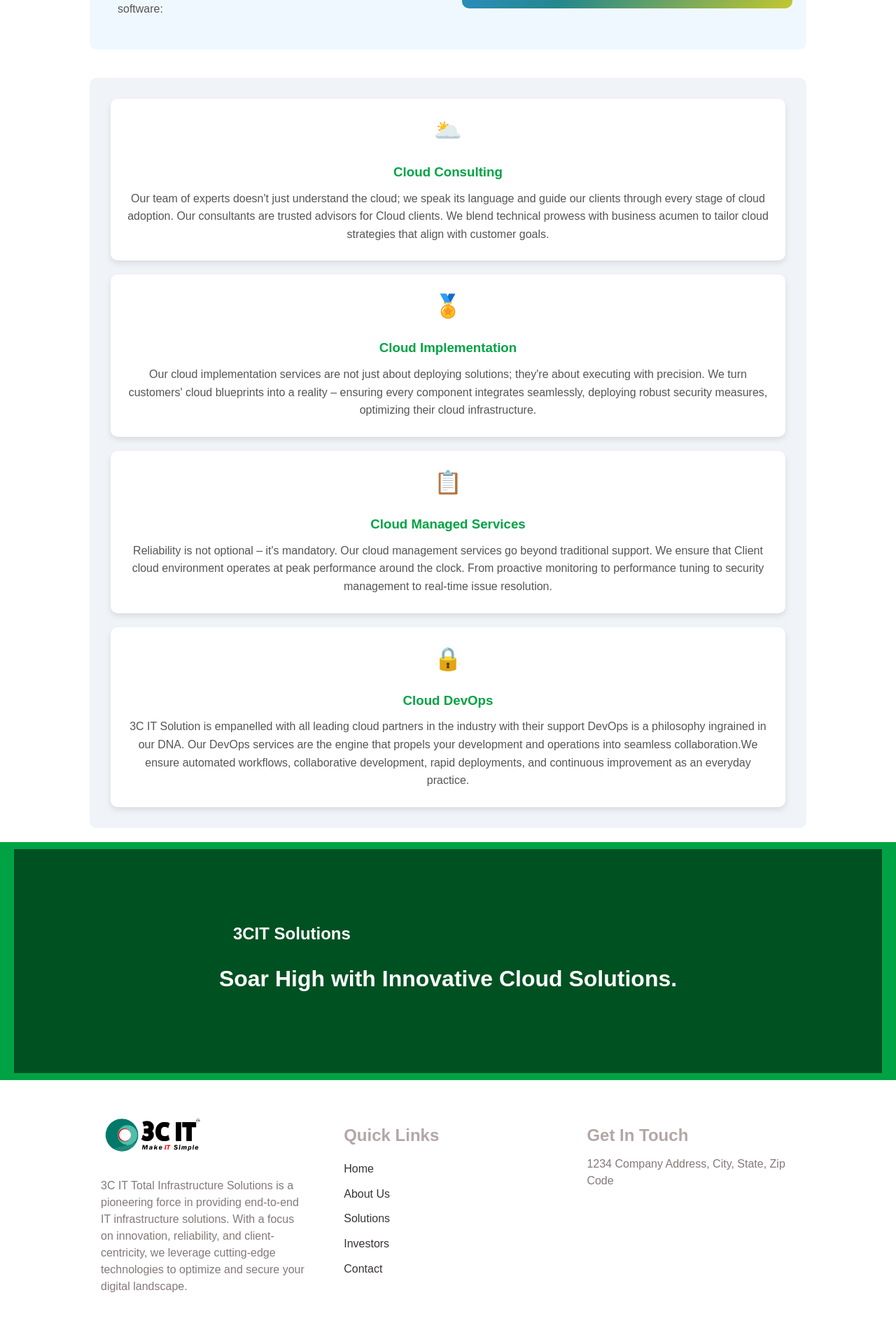
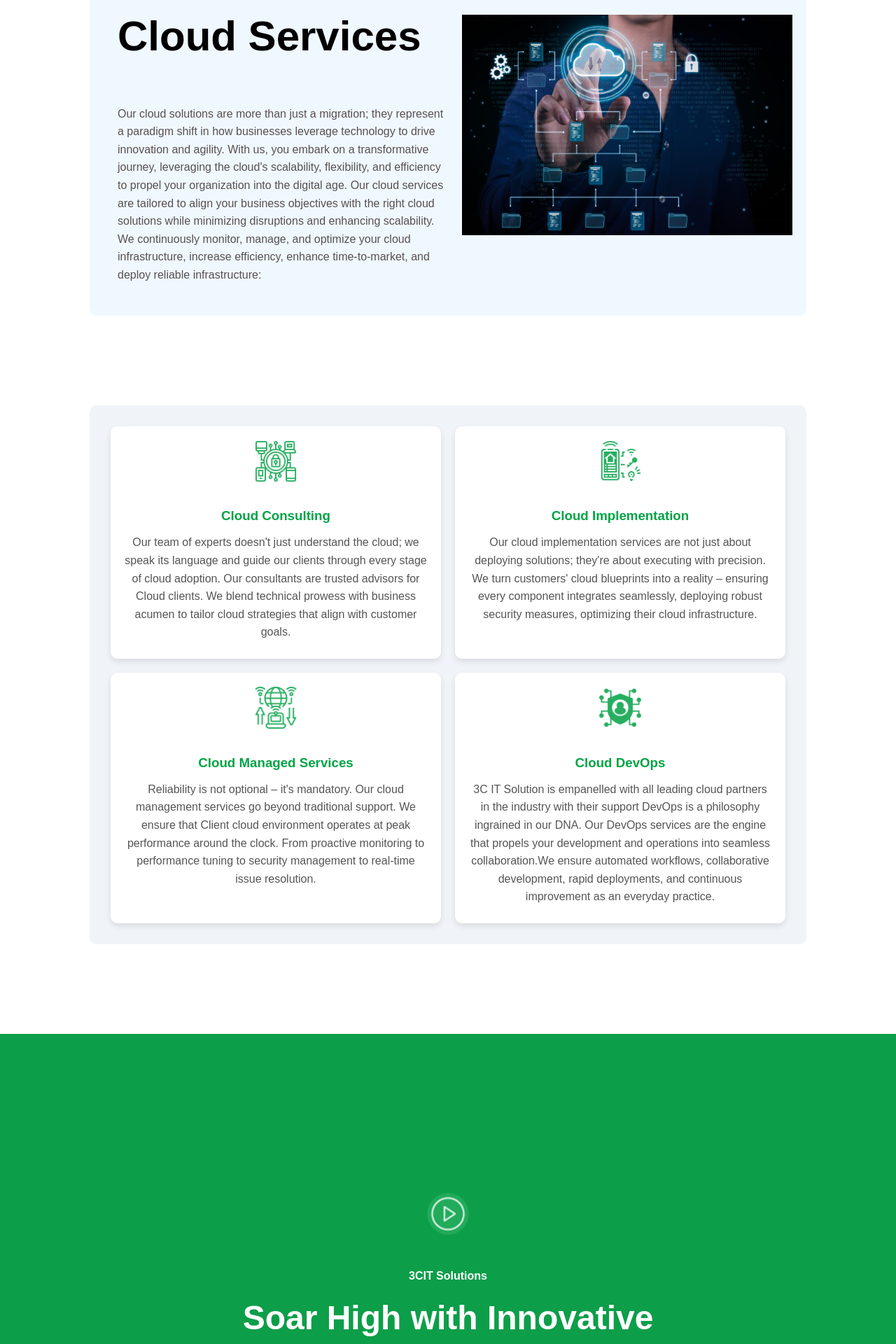
Before and after one commit to adinathgarud/3cit, a React (Create React App) app: page /solutions/digital-business/cloud-services in a window 1280 px wide. Shown: the part 820-2740 px from the top of the page at 70% size. Built offline with nearby package versions, Linux system fonts and the light colour scheme.

Commit message:
cloud services  Update

```diff
--- a/src/Pages/Solutions/DigitalBusiness/CloudServices/CloudServices.css
+++ b/src/Pages/Solutions/DigitalBusiness/CloudServices/CloudServices.css
@@ -2,9 +2,9 @@
 .cloud-service {
   background-image: url('../../../../assets/Add-a-subheading-12.png'); /* Replace with your actual image path */
   display: grid;
-    align-items: center;
+  align-items: end;
   justify-content: center;
-    height: 70vh;
+  height: 90vh;
   background-size: cover;
   background-repeat: no-repeat;
   margin-top: -110px;
@@ -12,7 +12,8 @@
 }
 
 .cloud-content {
-    text-align: center;
+  text-align:center;
+
   color: white;
   font-family: 'Arial, sans-serif';
 }
@@ -41,31 +42,32 @@
 .cloud-image-content img {
   max-width: 100%;
   height: auto;
-    border-radius: 10px;
 }
 
 .cloud-text-content h2 {
-    color: #00a344;
+  color: black;
+  font-size: 60px;
 }
 
 .cloud-text-content p {
-    color: #555;
+  color: #575050;
   line-height: 1.6;
   font-size: 1rem;
 }
 
 .cloud-services {
   display: flex;
+  flex-direction: row;
   flex-wrap: wrap;
   justify-content: space-around;
-    margin: 20px 10%;
+  margin: 10% 10%;
   background-color: #f0f4f8;
   padding: 20px;
   border-radius: 10px;
 }
 
 .service {
-    flex: 1 1 45%;
+  flex: 1 1 calc(33.333% - 20px);
   background: white;
   margin: 10px;
   padding: 20px;
@@ -92,7 +94,7 @@
 
 .cloud-header {
   position: relative;
-    height: 40vh;
+  height: 95vh;
   background: #00a344;
   display: flex;
   align-items: center;
@@ -100,7 +102,7 @@
 }
 
 .cloud-overlay {
-    background: rgba(0, 0, 0, 0.5);
+  background: rgba(131, 115, 115, 0.1);
   width: 100%;
   height: 100%;
   display: flex;
@@ -111,16 +113,24 @@
 .cloud-header-content {
   color: white;
   text-align: center;
+  align-items: center;
+  padding: 0 20px; /* Added padding for better spacing */
 }
 
-  .cloud-header-content .logo {
-    font-size: 1.5rem;
+.cloud-header-content h3 {
+  font-size: 1rem;
   font-weight: bold;
+  color: #ffffff;
 }
 
 .cloud-header-content h1 {
-    font-size: 2rem;
+  font-size: 3rem;
   margin-top: 10px;
+}
+
+.cloud-header-content img {
+  width: 60px;
+  height: auto;
 }
 
 /* Responsive Styles */
@@ -157,7 +167,12 @@
   }
 
   .cloud-header-content h1 {
-      font-size: 1.5rem;
+    font-size: 2rem; /* Adjusted size for better readability */
+    margin-top: 20px; /* Added margin for spacing */
+  }
+
+  .cloud-header-content {
+    padding: 0 30px; /* Increased padding for more spacing on smaller screens */
   }
 }
 
@@ -169,4 +184,13 @@
   .cloud-content h1 {
     font-size: 1.5rem;
   }
+
+  .cloud-header-content h1 {
+    font-size: 1.5rem; /* Reduced size for small screens */
+    margin-top: 30px; /* Increased margin for better spacing */
   }
+
+  .cloud-header-content {
+    padding: 0 20px; /* Adjusted padding for smaller screens */
+  }
+}
--- a/src/Pages/Solutions/DigitalBusiness/CloudServices/CloudServices.js
+++ b/src/Pages/Solutions/DigitalBusiness/CloudServices/CloudServices.js
@@ -1,8 +1,41 @@
-import React from 'react';
+import React,{ useState } from 'react';
 import './CloudServices.css'; // Import the CSS file for styling
-import backgroundImage from '../../../../assets/Add-a-subheading-11.png'; // Replace with your actual image path
+import backgroundImage from '../../../../assets/securely-share-and-back-up-files-with-cloud-techno-2023-11-27-05-25-08-utc-scaled.jpg'; // Replace with your actual image path
+import cloudconsulting from '../../../../assets/data-center-security.png'
+import cloudimplementation from '../../../../assets/data-center-connectivity.png'
+import cloudmanaged from '../../../../assets/RemoteManagement.png'
+import clouddevops from '../../../../assets/DataProtection.png'
+import cloudicon from '../../../../assets/play.png'
+import YouTube from 'react-youtube';
+const CloudServices = () => {
 
-const CloudServices = () => {
+  const videoOptions = {
+    height: '290',
+    width: '540',
+    playerVars: {
+      autoplay: 0,
+    },
+  };
+
+
+  const [isModalOpen, setModalOpen] = useState(false);
+
+  const videoId = "dQw4w9WgXcQ"; // Replace with your video ID
+  const videoOptions2 = {
+    height: '100%',
+    width: '100%',
+    playerVars: {
+      autoplay: 1,
+    },
+  };
+
+  const handlePlayClick = () => {
+    setModalOpen(true);
+  };
+
+  const handleCloseClick = () => {
+    setModalOpen(false);
+  };
   return (
     <>
       <div className="cloud-service">
@@ -15,9 +48,7 @@
         <div className="cloud-text-content">
           <h2>Cloud Services</h2>
           <p>
-            Business productivity software refers to applications and tools designed to enhance efficiency,
-            collaboration, and overall productivity within a business or organization. These software solutions are varied and cater to different aspects of business operations.
-            Here are some common types of business productivity software:
+          Our cloud solutions are more than just a migration; they represent a paradigm shift in how businesses leverage technology to drive innovation and agility. With us, you embark on a transformative journey, leveraging the cloud's scalability, flexibility, and efficiency to propel your organization into the digital age. Our cloud services are tailored to align your business objectives with the right cloud solutions while minimizing disruptions and enhancing scalability. We continuously monitor, manage, and optimize your cloud infrastructure, increase efficiency, enhance time-to-market, and deploy reliable infrastructure:
           </p>
         </div>
         <div className="cloud-image-content">
@@ -27,28 +58,28 @@
 
       <div className="cloud-services">
         <div className="service">
-          <div className="icon">🌥️</div>
+          <div className="icon"><img src={cloudconsulting} alt='Cloud Consulting' /></div>
           <h3>Cloud Consulting</h3>
           <p>
             Our team of experts doesn't just understand the cloud; we speak its language and guide our clients through every stage of cloud adoption. Our consultants are trusted advisors for Cloud clients. We blend technical prowess with business acumen to tailor cloud strategies that align with customer goals.
           </p>
         </div>
         <div className="service">
-          <div className="icon">🏅</div>
+          <div className="icon"><img src={cloudimplementation} alt='Cloud Implementation' /></div>
           <h3>Cloud Implementation</h3>
           <p>
             Our cloud implementation services are not just about deploying solutions; they're about executing with precision. We turn customers' cloud blueprints into a reality – ensuring every component integrates seamlessly, deploying robust security measures, optimizing their cloud infrastructure.
           </p>
         </div>
         <div className="service">
-          <div className="icon">📋</div>
+          <div className="icon"><img src={cloudmanaged} alt='Cloud Managed Services' /></div>
           <h3>Cloud Managed Services</h3>
           <p>
             Reliability is not optional – it's mandatory. Our cloud management services go beyond traditional support. We ensure that Client cloud environment operates at peak performance around the clock. From proactive monitoring to performance tuning to security management to real-time issue resolution.
           </p>
         </div>
         <div className="service">
-          <div className="icon">🔒</div>
+          <div className="icon"><img src={clouddevops} alt='Cloud DevOps' /></div>
           <h3>Cloud DevOps</h3>
           <p>
             3C IT Solution is empanelled with all leading cloud partners in the industry with their support DevOps is a philosophy ingrained in our DNA. Our DevOps services are the engine that propels your development and operations into seamless collaboration.We ensure automated workflows, collaborative development, rapid deployments, and continuous improvement as an everyday practice.
@@ -56,14 +87,26 @@
         </div>
       </div>
 
-      <header className="cloud-header">
+      <div className="cloud-header">
         <div className="cloud-overlay">
           <div className="cloud-header-content">
-            <div className="logo">3CIT Solutions</div>
-            <h1>Soar High with Innovative Cloud Solutions.</h1>
+
+      {!isModalOpen ? (
+        <div className="play-icon-container1" onClick={handlePlayClick}>
+          <div className="play-icon"><img src={cloudicon} alt="play icon" /></div> {/* Unicode for play icon */}
+        </div>
+      ) : (
+        <div className="video-modal">
+          <button className="close-button" onClick={handleCloseClick}>&times;</button>
+          <YouTube videoId={videoId} opts={videoOptions2} />
+        </div>
+      )}
+
+            <h3>3CIT Solutions</h3>
+            <h1>Soar High with Innovative <br/>Cloud Solutions.</h1>
           </div>
         </div>
-      </header>
+      </div>
     </>
   );
 }
--- a/src/Pages/Solutions/DigitalBusiness/MobileDeviceManagment/MobileDeviceManagment.css
+++ b/src/Pages/Solutions/DigitalBusiness/MobileDeviceManagment/MobileDeviceManagment.css
@@ -4,7 +4,7 @@
     display: grid;
     align-items: center;
     justify-content: center;
-    height: 70vh;
+    height: 90vh;
     background-size: cover;
     background-repeat: no-repeat;
     margin-top: -110px;
@@ -102,6 +102,7 @@
   @media (max-width: 1200px) {
     .mdm-solution-container {
       flex-direction: column;
+      height: 100vh;
     }
 
     .mdm-image-content {
@@ -116,7 +117,7 @@
 
   @media (max-width: 768px) {
     .mdm-solutions {
-      height: 50vh;
+      height: 200vh;
     }
 
     .mdm-content h1 {
@@ -134,7 +135,7 @@
 
   @media (max-width: 480px) {
     .mdm-solutions {
-      height: 40vh;
+      height: 200vh;
     }
 
     .mdm-content h1 {
--- a/src/Pages/Solutions/DigitalBusiness/MobileDeviceManagment/MobileDeviceManagment.js
+++ b/src/Pages/Solutions/DigitalBusiness/MobileDeviceManagment/MobileDeviceManagment.js
@@ -1,7 +1,7 @@
 import React from 'react';
 import './MobileDeviceManagment.css';
 import MobileDeviceBackImg from '../../../../assets/Add-a-subheading-11.png';
-import screenshot1 from '../../../../assets/business-couple-with-computer-2023-11-27-05-37-11-utc-scaled.jpg';
+import screenshot1 from '../../../../assets/Mobile-App-Landing-page-1-300x144.png';
 
 const MobileDeviceManagment = () => {
   return (
```
Lines whose indentation alone changed are shown as unchanged.
